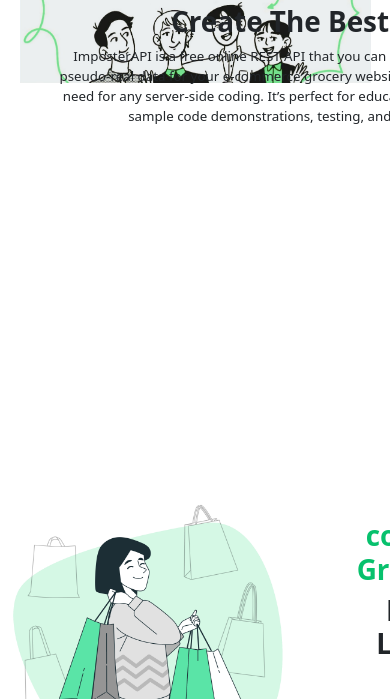
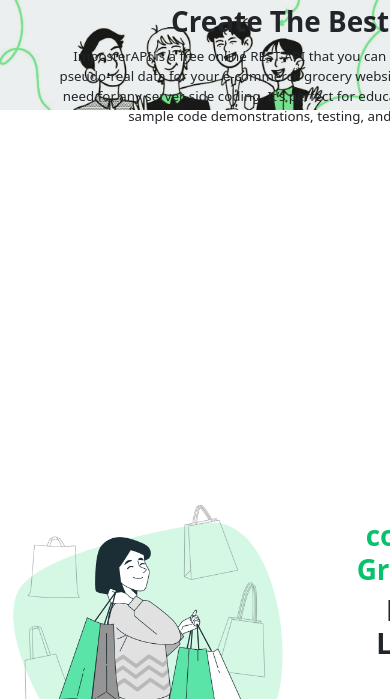
Before and after one commit to jaykumar14921/ImposterAPI, a website: page public/index.html in a window 390 px wide. Shown: the part 115-814 px from the top of the page. Drawn offline with nearby package versions, Linux system fonts and the light colour scheme.

Commit message:
index.js

```diff
--- a/public/index.html
+++ b/public/index.html
@@ -114,7 +114,9 @@
 
             body{
                 background-image: url("../assets/1744616171741.jpg");
-                background-size: 90%;
+                background-size: 400px auto; /* Set width to 300px, height adjusts automatically */
+                background-repeat: no-repeat; /* Optional: prevents image from repeating */
+
              }
 
                header{
```
